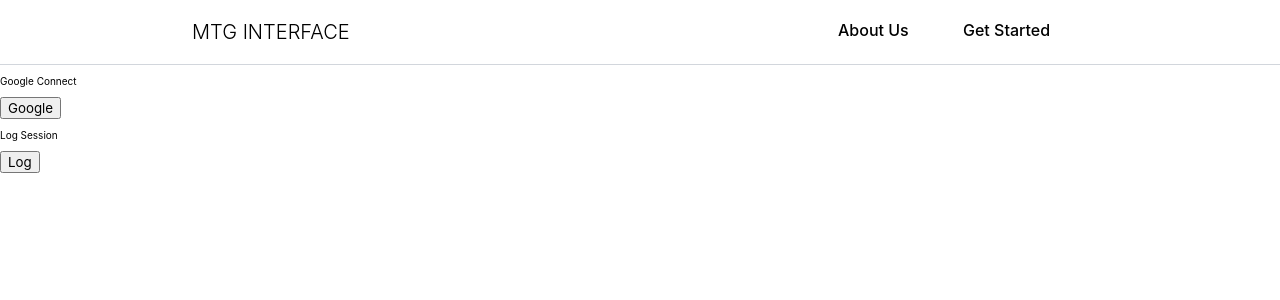
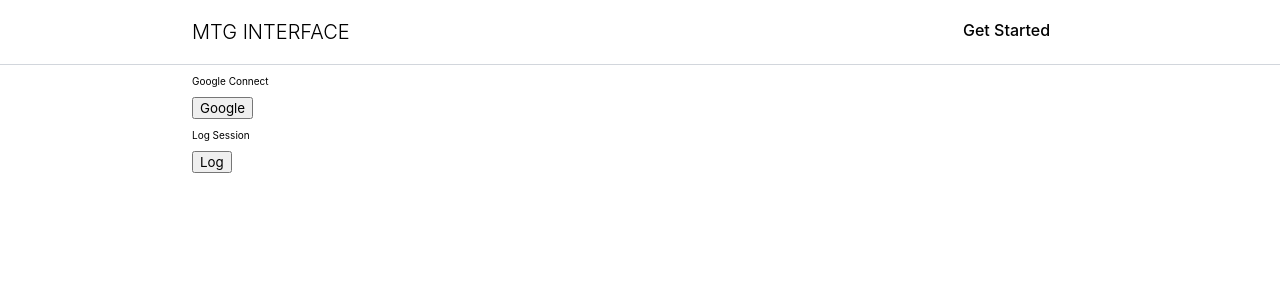
Before and after one commit to YoannBuzenet/ai_next_app, a Next.js app: page /login in a window 1280 px wide. Shown: the top 300 px of the page. Built offline with nearby package versions, Linux system fonts and the light colour scheme; no server answers.

Commit message:
plugging first link in navbar

```diff
--- a/components/Navbar.jsx
+++ b/components/Navbar.jsx
@@ -17,12 +17,7 @@ const Navbar = () => {
             </div>
             <ul>
               <li>
-                <Link href="/aboutUs">
-                  <a>About Us</a>
-                </Link>
-              </li>
-              <li>
-                <Link href="/getStarted">
+                <Link href="/login">
                   <a>Get Started</a>
                 </Link>
               </li>
--- a/pages/login.js
+++ b/pages/login.js
@@ -28,6 +28,7 @@ export default function Login() {
         <link rel="icon" href="/favicon.ico" />
       </Head>
 
+      <div className="container">
         <main className={styles.main}>
           <p>Google Connect</p>
           <button type="button" onClick={handleGoogleClick}>
@@ -38,6 +39,7 @@ export default function Login() {
             Log
           </button>
         </main>
+      </div>
     </>
   );
 }
```
Lines whose indentation alone changed are shown as unchanged.
